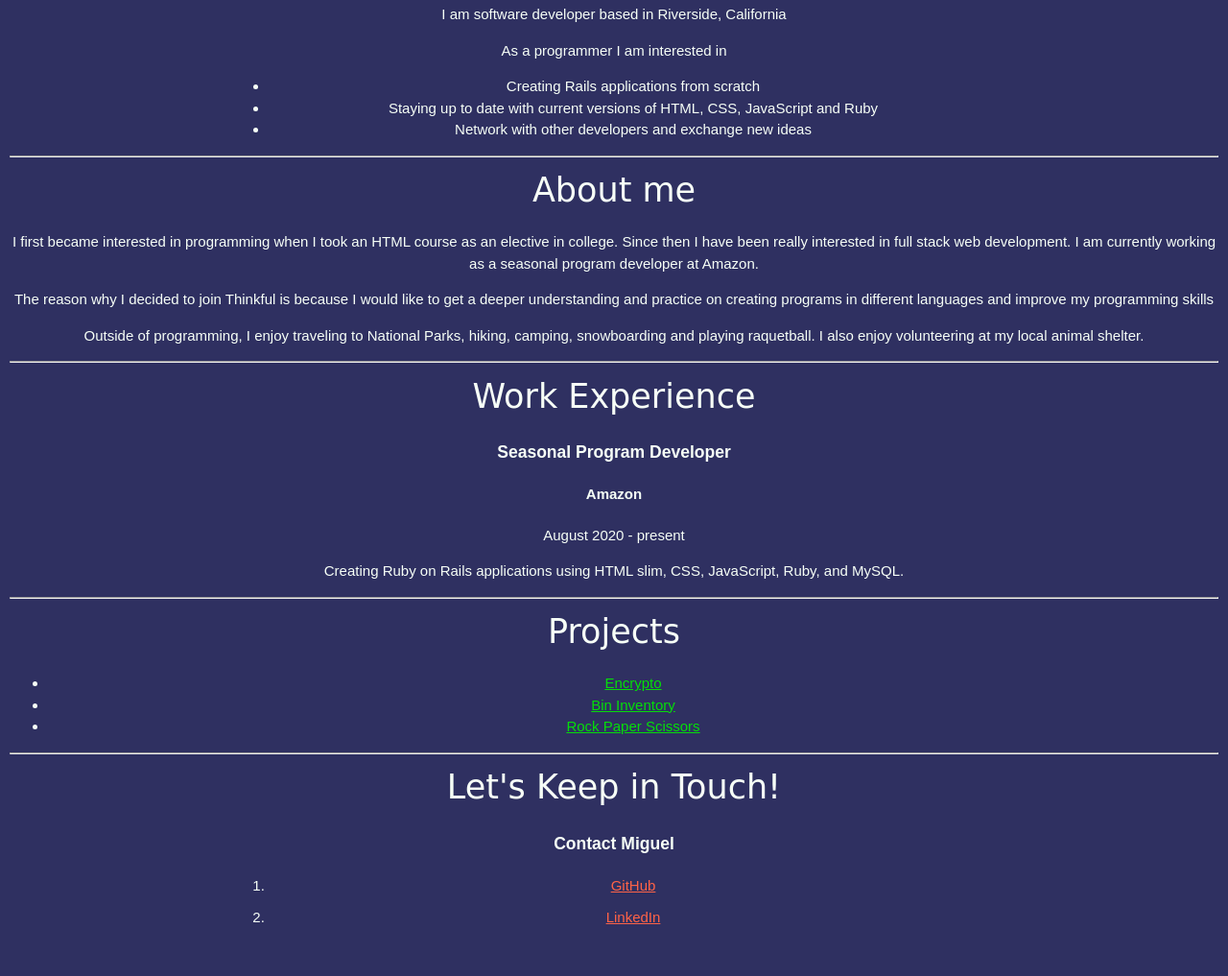
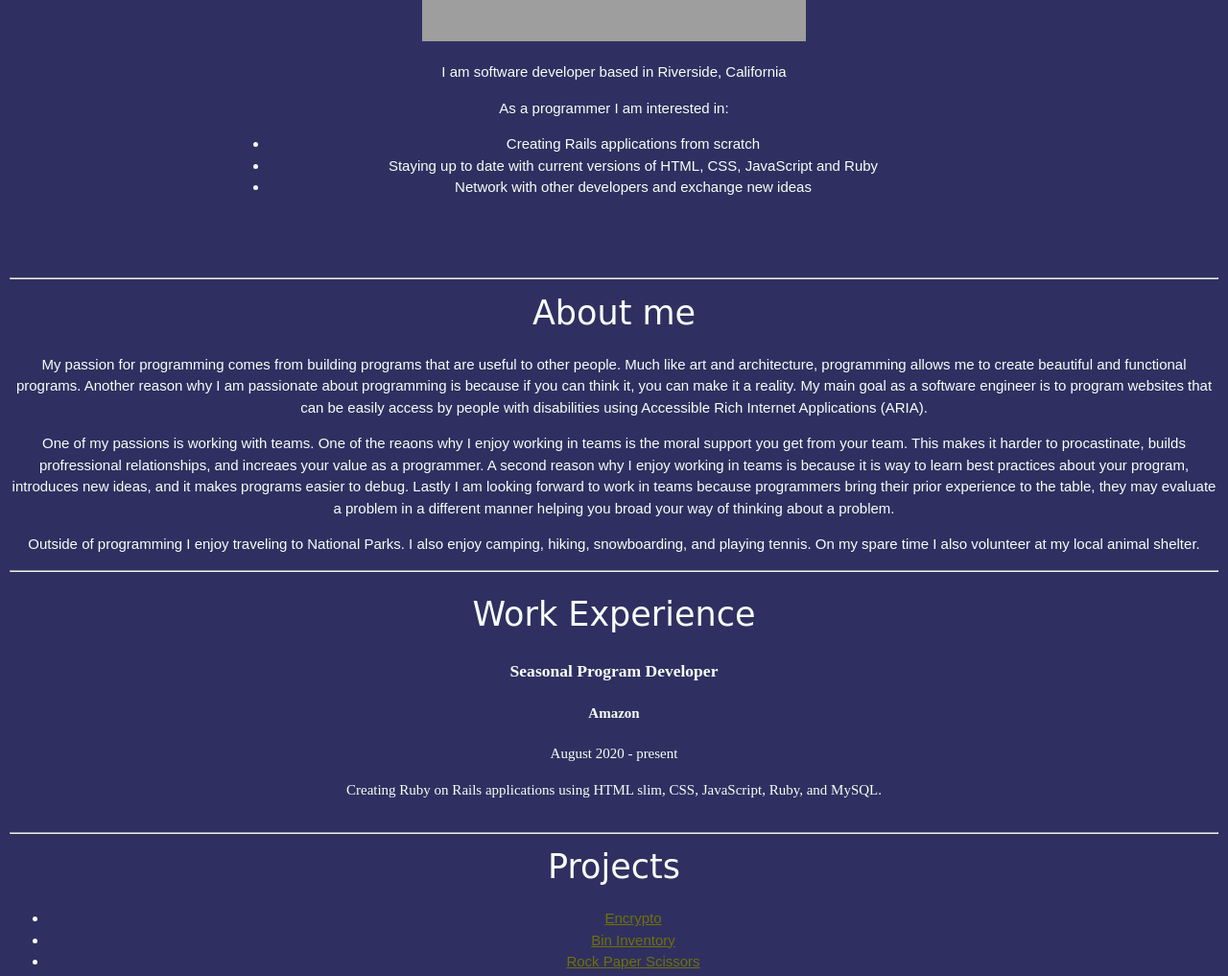
Before and after one commit to mibar0005/DarkvioletFrayedCodewarrior, a plain HTML site: page index.html in a window 1280 px wide. Shown: the part 540-1557 px from the top of the page at 96% size. Drawn offline with Linux system fonts and the light colour scheme; grey boxes are pictures that could not be loaded.

Commit message:
Fixed some HTML bugs in the header, the section tag, added an article tag. Fixed the about me section adding the about me section and willingness to work with others. Added pseudo-class in order to style the links. Wrapped the list items and set the margin to auto in order to center the list

```diff
--- a/index.html
+++ b/index.html
@@ -8,7 +8,6 @@
     <link rel="stylesheet" href="style.css">
   </head>
   <body>
-    <main>
       <!-- Profile -->
       <header>
         <div class="content-wrap">
@@ -25,9 +24,10 @@
               </nav>
             </div>
             <br />
-            <img src="images/Codepic.jpg" alt="Picture of Code" width="400px">
+            <img src="images/Codepic.jpg" alt="Picture of Code">
               <p> I am software developer based in Riverside, California </p>
-              <p> As a programmer I am interested in </p>
+              <p> As a programmer I am interested in: </p>
+              <div class="list">
                 <ul>
                   <li> Creating Rails applications from scratch </li>
                   <li> Staying up to date with current versions of HTML, CSS, JavaScript and Ruby </li>
@@ -35,38 +35,39 @@
                 </ul>
               </div>
             </div>
+        </div>
       </header>
 
+    <main>
       <hr>
 
       <!-- About me  -->
       <section>
         <div id="about">
           <h2>About me </h2>
-            <p> I first became interested in programming when I took an HTML course as an elective in college. Since then I have been really interested in full stack web development. I am currently working as a seasonal program developer at Amazon. </p>
-            <p> The reason why I decided to join Thinkful is because I would like to get a deeper understanding and practice on creating programs in different languages and improve my programming skills </p>
-            <p> Outside of programming, I enjoy traveling to National Parks, hiking, camping, snowboarding and playing raquetball. I also enjoy volunteering at my local animal shelter.  </p>
+            <p> My passion for programming comes from building programs that are useful to other people. Much like art and architecture, programming allows me to create beautiful and functional programs. Another reason why I am passionate about programming is because if you can think it, you can make it a reality. My main goal as a software engineer is to program websites that can be easily access by people with disabilities using Accessible Rich Internet Applications (ARIA). </p>
+            <p> One of my passions is working with teams. One of the reaons why I enjoy working in teams is the moral support you get from your team. This makes it harder to procastinate, builds profressional relationships, and increaes your value as a programmer. A second reason why I enjoy working in teams is because it is way to learn best practices about your program, introduces new ideas, and it makes programs easier to debug. Lastly I am looking forward to work in teams because programmers bring their prior experience to the table, they may evaluate a problem in a different manner helping you broad your way of thinking about a problem. </p>
+            <p> Outside of programming I enjoy traveling to National Parks. I also enjoy camping, hiking, snowboarding, and playing tennis. On my spare time I also volunteer at my local animal shelter.  </p>
         </div>
       </section>
 
       <hr>
 
-      <!-- Work Experience -->
-      <section id="work-experience">
+      <section>
+          <div class="work-experience">
             <h2>Work Experience</h2>
-
               <!-- Job -->
-          <section>
                 <h3>Seasonal Program Developer</h3>
                   <h4>Amazon</h4>
                   <p>August 2020 - present</p>
                   <p> Creating Ruby on Rails applications using HTML slim, CSS, JavaScript, Ruby, and MySQL.</p>
+          </div>
       </section>
 
         <hr>
 
-      <section>
-        <h2> Projects </h3>
+      <article>
+        <h2> Projects </h2>
           <div id="projects">
             <ul>
               <li><a href="https://github.com/mibar0005/Encrypto" target="_blank">Encrypto</a></li>
@@ -74,8 +75,9 @@
               <li><a href="https://github.com/mibar0005/Rock-Paper-Scissors-" target="_blank">Rock Paper Scissors</a></li>
             </ul>
           </div>
-      </section>
+      </article>
 
+    </main>
       <hr/>
 
       <!--Contact Information-->
@@ -93,6 +95,5 @@
           </div>
           </div>
       </footer>
-    </main>
   </body>
 </html>
--- a/style.css
+++ b/style.css
@@ -47,7 +47,7 @@ h2 {
 .content-wrap {
   max-width: 800px;
   margin: 0 auto;
-  padding: 60px, 0;
+  padding: 60px;
 }
 
 
@@ -74,7 +74,6 @@ footer {
 .contact-list a {
   padding: 5px;
   display: inline-block;
-  color: tomato;
 }
 
 
@@ -83,15 +82,38 @@ footer {
 }
 
 .navigation a {
-  color: yellow;
   text-decoration: none;
 
-}
-
-#projects a {
-  color: rgb(5, 222, 9);
 }
 
 .projects{
   padding: 5px;
 }
+
+img {
+  width: 400px;
+}
+
+ /* unvisited link */
+a:link {
+  color: rgb(113, 113, 5);
+}
+
+/* visited link */
+a:visited {
+  color: #00FF00;
+}
+
+/* mouse over link */
+a:hover {
+  color: #FF00FF;
+}
+
+/* selected link */
+a:active {
+  color: #0000FF;
+}
+
+ .list{
+  margin: auto;
+}
```
Lines whose indentation alone changed are shown as unchanged.
